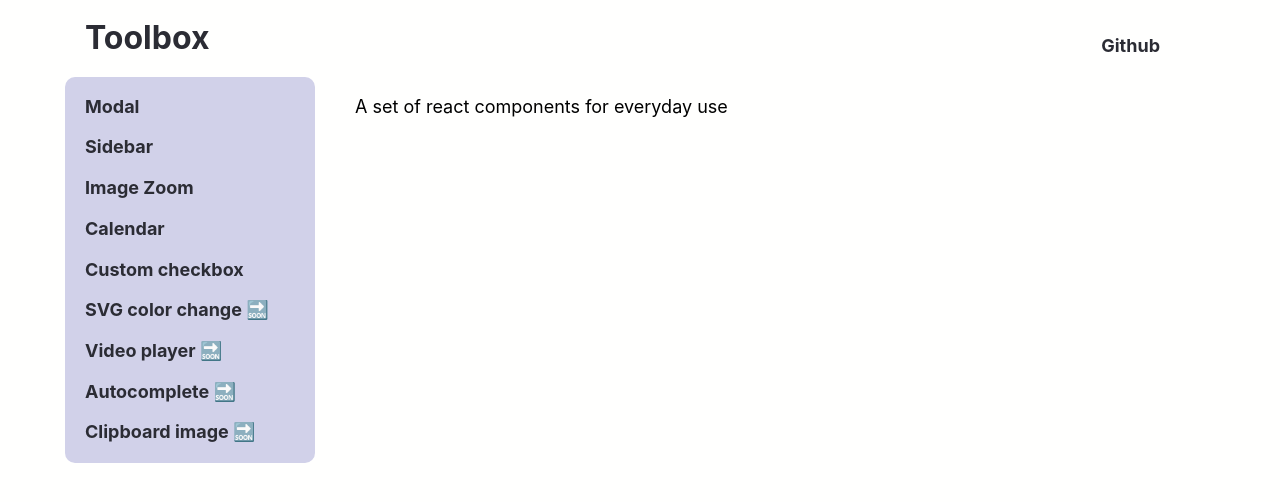
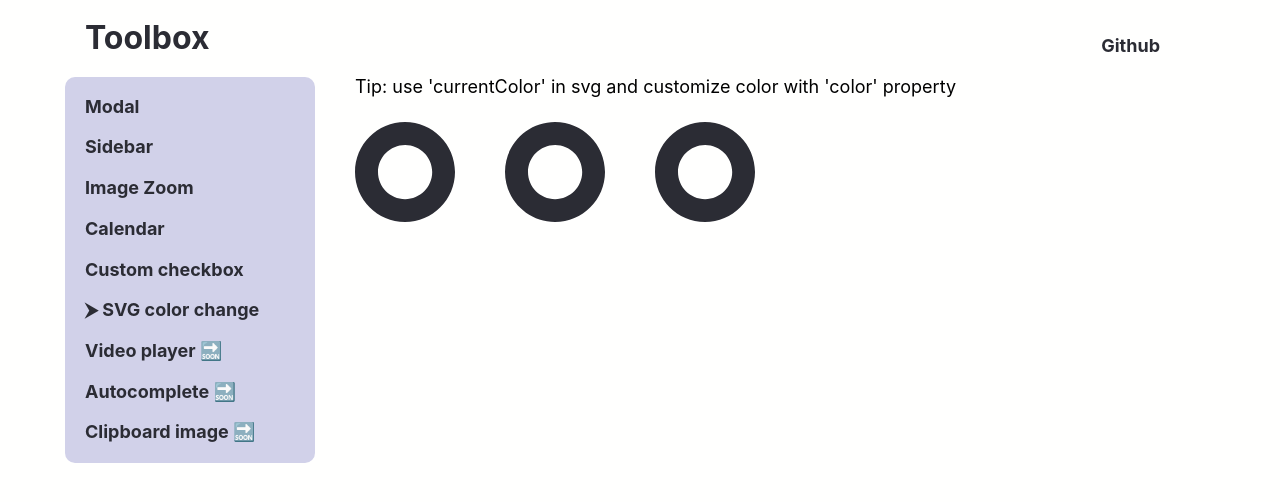
Before and after one commit to 2fort/toolbox, a React app: page /svg-color-change in a window 1280 px wide. Shown: the top 502 px of the page. Built offline with nearby package versions, Linux system fonts and the light colour scheme.

Commit message:
feature: svg color change added

```diff
--- a/package.json
+++ b/package.json
@@ -26,6 +26,7 @@
     "@commitlint/cli": "^12.1.1",
     "@commitlint/config-conventional": "^12.1.1",
     "@pmmmwh/react-refresh-webpack-plugin": "^0.4.3",
+    "@svgr/webpack": "^5.5.0",
     "babel-jest": "^26.6.3",
     "babel-loader": "^8.2.2",
     "babel-plugin-jsx-remove-data-test-id": "^3.0.0",
--- a/src/Entrance.jsx
+++ b/src/Entrance.jsx
@@ -10,6 +10,7 @@ import Sidebar from './pages/Sidebar';
 import ImageZoom from './pages/ImageZoom';
 import Calendar from './pages/Calendar';
 import Checkbox from './pages/Checkbox';
+import SvgColor from './pages/SvgColor';
 
 const useStyles = createUseStyles({
   entrance: {
@@ -38,6 +39,7 @@ const Entrance = () => {
       <div className={classes.entrance}>
         <Menu />
         <Switch>
+          <Route path="/svg-color-change" component={SvgColor} />
           <Route path="/checkbox" component={Checkbox} />
           <Route path="/calendar" component={Calendar} />
           <Route path="/image-zoom" component={ImageZoom} />
--- a/src/components/layout/Menu.jsx
+++ b/src/components/layout/Menu.jsx
@@ -76,12 +76,9 @@ const Menu = () => {
           </NavLink>
         </li>
         <li>
-          <Link
-            to="/"
-            className={classNames(classes.link, classes.soonLink)}
-          >
+          <NavLink to="/svg-color-change" className={classes.link} activeClassName={classes.activeLink}>
             SVG color change
-          </Link>
+          </NavLink>
         </li>
         <li>
           <Link
--- a/src/pages/Calendar.jsx
+++ b/src/pages/Calendar.jsx
@@ -58,7 +58,7 @@ const useStyles = createUseStyles((theme) => ({
 
   currentDay: {
     fontWeight: 'bold',
-    color: theme.palette.button,
+    color: `${theme.palette.button}!important`,
   },
 
   selectedDay: {
--- a/src/pages/Checkbox.jsx
+++ b/src/pages/Checkbox.jsx
@@ -1,11 +1,31 @@
+import { createUseStyles } from 'react-jss';
 import { useState } from 'react';
 import Checkbox from '../components/Checkbox';
 
+const useStyles = createUseStyles((theme) => ({
+  text: {
+    marginBottom: 20,
+  },
+
+  block: {
+    borderRadius: 5,
+    padding: '20px 45px',
+    border: `1px solid ${theme.palette.stroke}`,
+    display: 'inline-block',
+  },
+}));
+
 const CheckboxPage = () => {
+  const classes = useStyles();
   const [checked, setChecked] = useState(false);
 
   return (
     <div>
+      <div className={classes.text}>
+        input type=&quot;checkbox&quot; but with custom look
+      </div>
+
+      <div className={classes.block}>
         <Checkbox
           id="test-checkbox"
           label="Test checkbox"
@@ -15,6 +35,7 @@ const CheckboxPage = () => {
           }}
         />
       </div>
+    </div>
   );
 };
 
--- a/src/pages/ImageZoom.jsx
+++ b/src/pages/ImageZoom.jsx
@@ -4,6 +4,10 @@ import largeImg from '../images/shio-yang-KLUUozjf9zI-unsplash.jpg';
 import ImageZoom from '../components/ImageZoom';
 
 const useStyles = createUseStyles({
+  text: {
+    lineHeight: '24px',
+  },
+
   main: {
     minHeight: 'calc(100vh - 76px)',
     display: 'flex',
@@ -36,10 +40,12 @@ const ImageZoomPage = () => {
 
   return (
     <div className={classes.main}>
-      Scroll to zoom <br />
-      Double click for maximum zoom, dblclick again for no zoom (100% scale)
+      <div className={classes.text}>
+        Test image 4096 x 6144.<br />
+        Scroll to zoom. Double click for maximum zoom, dblclick again for no zoom.
+      </div>
 
-      <div className={classes.scale}>{imageZoom.toFixed(2) * 100}%</div>
+      <div className={classes.scale}>{Math.round(imageZoom * 100)}%</div>
       <ImageZoom
         imageSrc={largeImg}
         setImageInfo={setImageZoom}
--- /dev/null
+++ b/src/pages/SvgColor.jsx
@@ -0,0 +1,66 @@
+import { createUseStyles } from 'react-jss';
+import { ReactComponent as Ring } from '../images/ring.svg';
+
+const useStyles = createUseStyles((theme) => ({
+  tip: {
+    marginBottom: 25,
+  },
+
+  container: {
+    display: 'flex',
+  },
+
+  svg1: {
+    width: 100,
+    height: 100,
+    color: theme.palette.headline,
+    marginRight: 50,
+    '&:hover': {
+      color: theme.palette.button,
+    },
+  },
+
+  svg2: {
+    width: 100,
+    height: 100,
+    marginRight: 50,
+    color: theme.palette.headline,
+    '&:hover': {
+      color: 'red',
+    },
+  },
+
+  svg3: {
+    width: 100,
+    height: 100,
+    color: theme.palette.headline,
+    '&:hover': {
+      color: 'blue',
+    },
+  },
+}));
+
+const SvgColorPage = () => {
+  const classes = useStyles();
+
+  return (
+    <div>
+      <div className={classes.tip}>
+        Tip: use &apos;currentColor&apos; in svg and customize color with &apos;color&apos; property
+      </div>
+      <div className={classes.container}>
+        <div className={classes.svg1}>
+          <Ring />
+        </div>
+        <div className={classes.svg2}>
+          <Ring />
+        </div>
+        <div className={classes.svg3}>
+          <Ring />
+        </div>
+      </div>
+    </div>
+  );
+};
+
+export default SvgColorPage;
--- a/webpack.config.js
+++ b/webpack.config.js
@@ -48,7 +48,12 @@ const config = {
         ],
       },
       {
-        test: /\.(svg|png|jpg|jpeg|gif)$/,
+        test: /\.svg$/,
+        exclude: /node_modules/,
+        use: ['@svgr/webpack', 'url-loader'],
+      },
+      {
+        test: /\.(png|jpg|jpeg|gif)$/,
         exclude: /node_modules/,
         use: [
           {
@@ -104,14 +109,6 @@ const config = {
     historyApiFallback: true,
     stats: 'minimal',
     port,
-    proxy: {
-      // '/web': {
-      //  target: '',
-      //  changeOrigin: false,
-      //  secure: false,
-      //  logLevel: 'debug',
-      // },
-    },
   },
 };
 
```
Also changed, not shown: webpack.config.prod.js (+6 -1 lines), src/images/ring.svg (added), 1 other file (tests, documents, lock files or other folders). Lines whose indentation alone changed are shown as unchanged.
